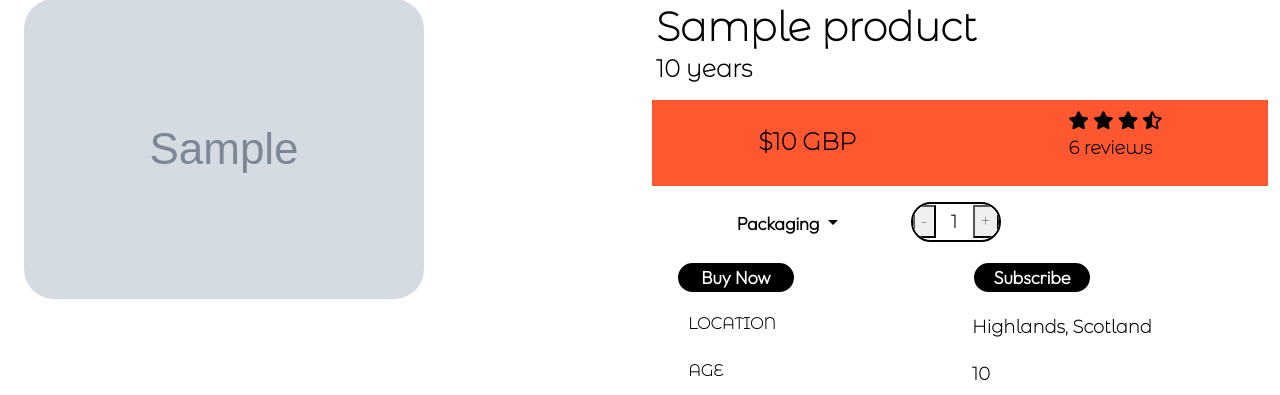
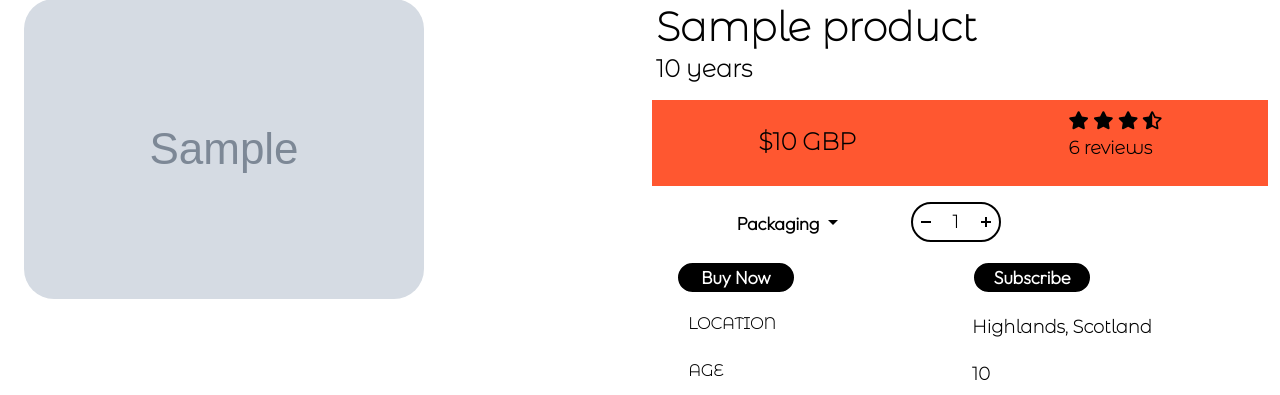
Before and after one commit to mfarzamalam/whiskey_me, a Django app: template templates/new_template/product-page.html in a window 1280 px wide. Shown: the part 218-613 px from the top of the page. Run offline with Django 3.2, Linux system fonts and the light colour scheme; the template is opened without the code that fills it: most values are stand-ins (such as "Sample title", 1, 10 or a date in 2020); grey boxes marked "Sample" are stand-in pictures; some libraries are stand-ins or nearby versions.

Commit message:
increment and decrement button is working

```diff
--- a/static/new_static/js/master.js
+++ b/static/new_static/js/master.js
@@ -113,7 +113,8 @@ var QtyInput = (function () {
 	}
 
 	var $inputs = $qtyInputs.find(".product-qty");
-	var $countBtn = $qtyInputs.find(".qty-count");
+	//var $countBtn = $qtyInputs.find(".qty-count");
+	var $countBtn = "";
 	var qtyMin = parseInt($inputs.attr("min"));
 	var qtyMax = parseInt($inputs.attr("max"));
 
--- a/templates/new_template/product-page.html
+++ b/templates/new_template/product-page.html
@@ -80,10 +80,10 @@
                         <div class="col-lg-6 col-md-3 p-0">
                             <div class="quantity-button">
                                 <div class="qty-input">
-                                    <button onclick="decrement()" class="qty-count--minus">-</button>
+                                    <button onclick="decrement()" class="qty-count qty-count--minus">-</button>
                                     <input class="product-qty" id="quantity" type="text" value="1">
 
-                                    <button onclick="increment()" class="qty-count--add">+</button>
+                                    <button onclick="increment()" class="qty-count qty-count--add">+</button>
                                 </div>
                             </div>
                         </div>
@@ -124,6 +124,7 @@
                             document.getElementById('quantity').value = quantity;
                             document.getElementById('monthly').value = quantity;
                             $('#quantity').attr('value',quantity);
+
                         };
 
                         function decrement(){
```
